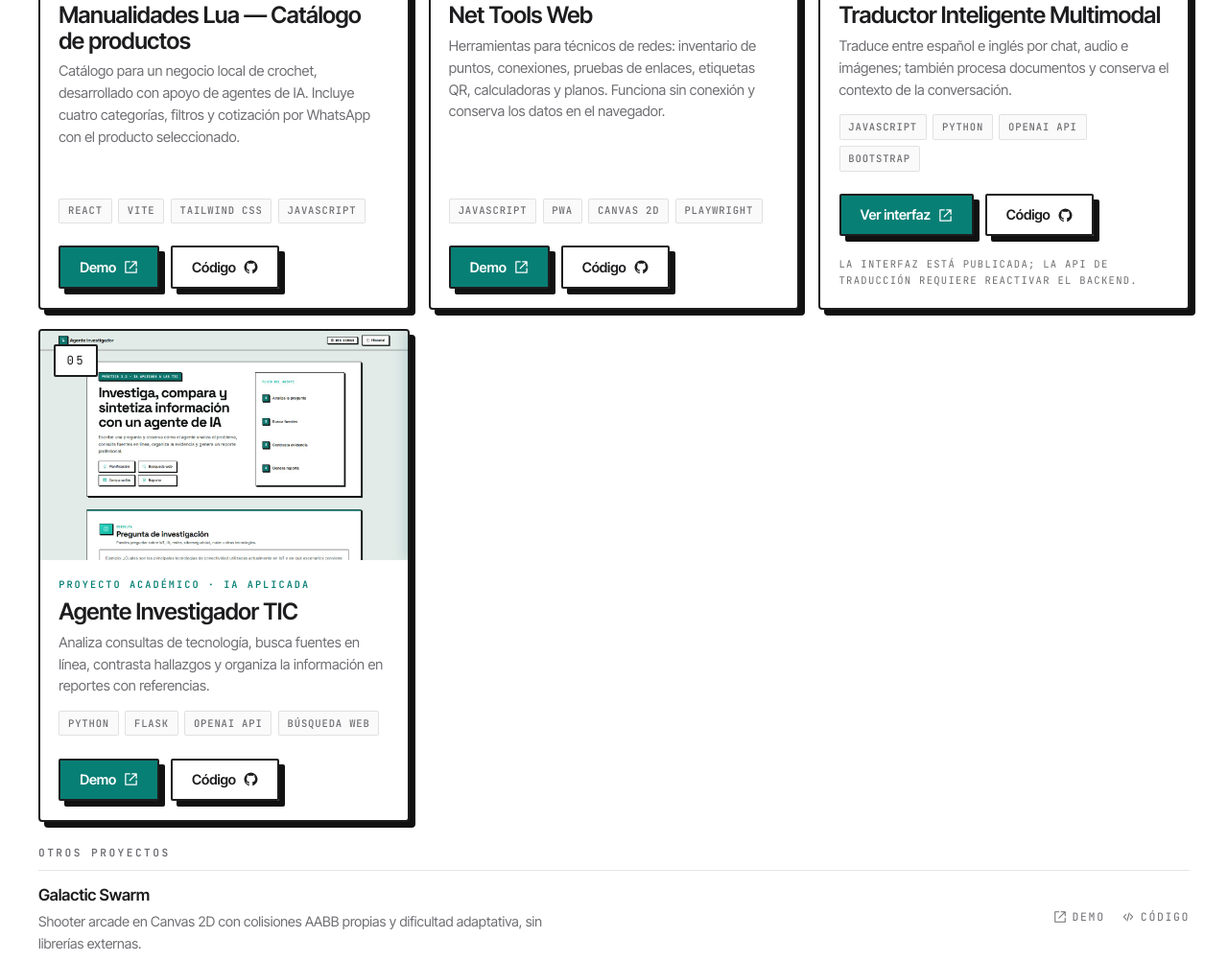
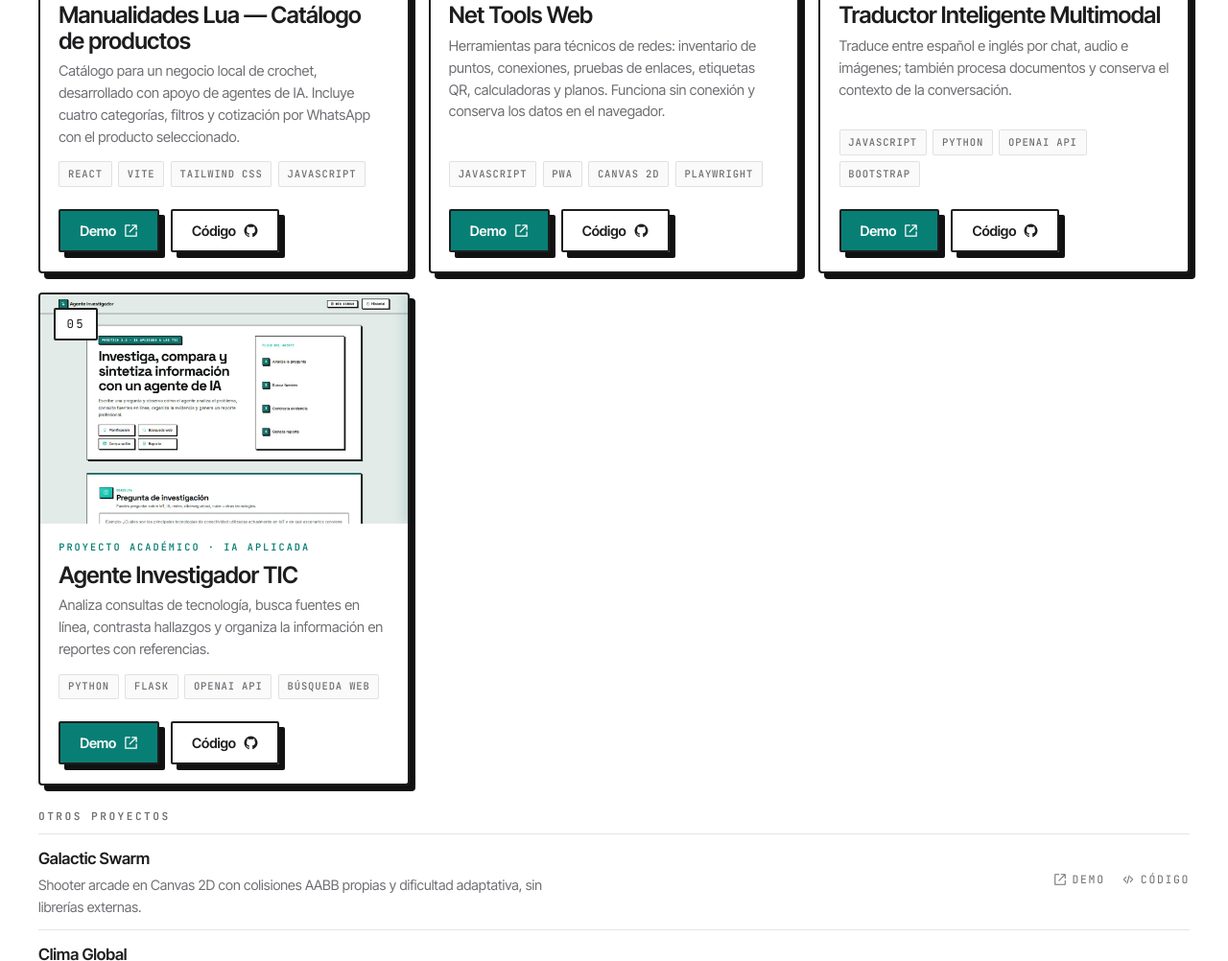
Before and after one commit to Neffex010/Neffex010.github.io, a plain HTML site: page index.html in a window 1280 px wide. Shown: the part 1597-2599 px from the top of the page at 96% size. Drawn offline with Linux system fonts and the light colour scheme.

Commit message:
Mark translator project link as live demo

```diff
--- a/index.html
+++ b/index.html
@@ -292,7 +292,7 @@
               <div class="project-card__links">
                 <a href="https://neffex010.github.io/1.4-Examen-Tema-1.-Tendencias-actuales-de-la-IA/"
                   class="btn btn--small" target="_blank" rel="noopener noreferrer"
-                  title="Abrir la interfaz del Traductor Inteligente Multimodal">Ver interfaz<span class="btn__icon"
+                  title="Abrir la demo del Traductor Inteligente Multimodal">Demo<span class="btn__icon"
                     aria-hidden="true">
                     <svg viewBox="0 0 24 24" fill="none" stroke="currentColor" stroke-width="2"
                       stroke-linecap="round" stroke-linejoin="round">
@@ -308,7 +308,6 @@
                     </svg>
                   </span></a>
               </div>
-              <p class="project-card__note">La interfaz está publicada; la API de traducción requiere reactivar el backend.</p>
             </div>
           </article>
 
```
